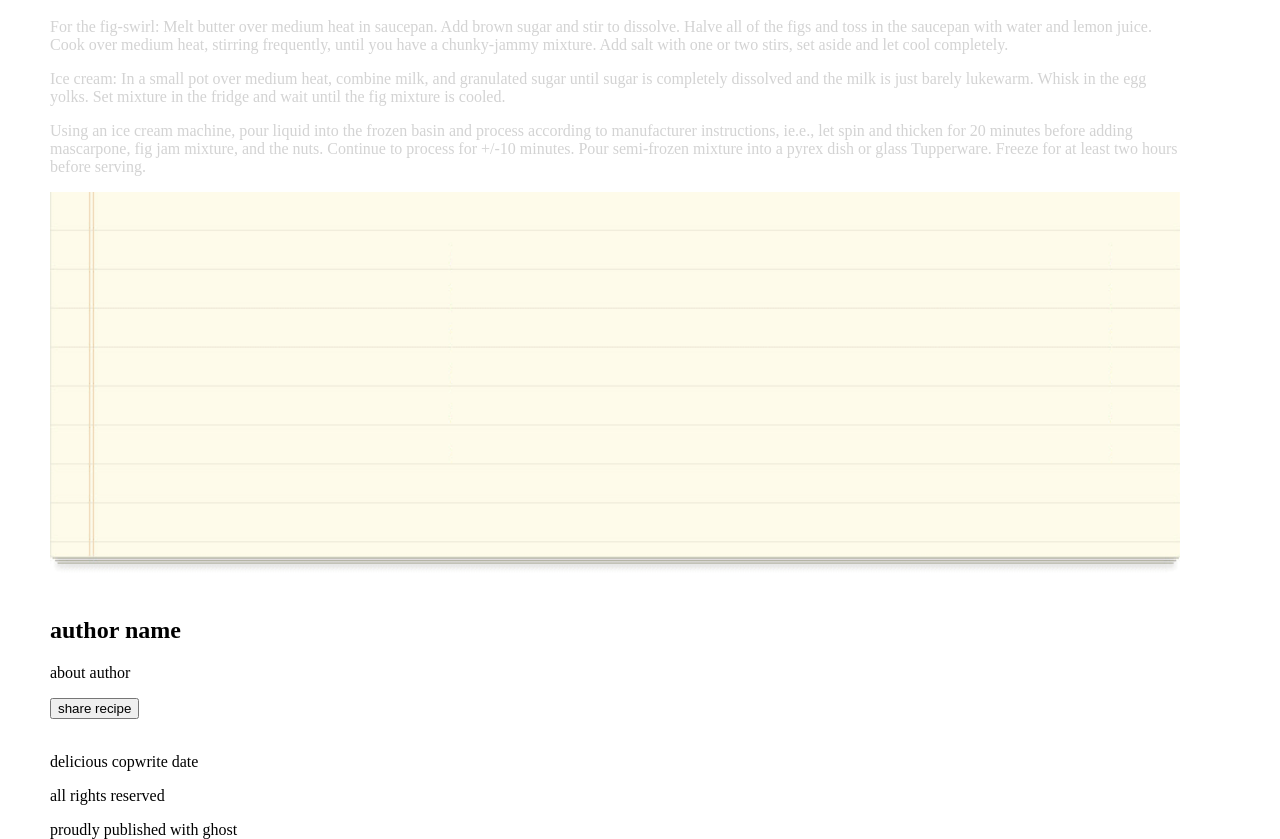
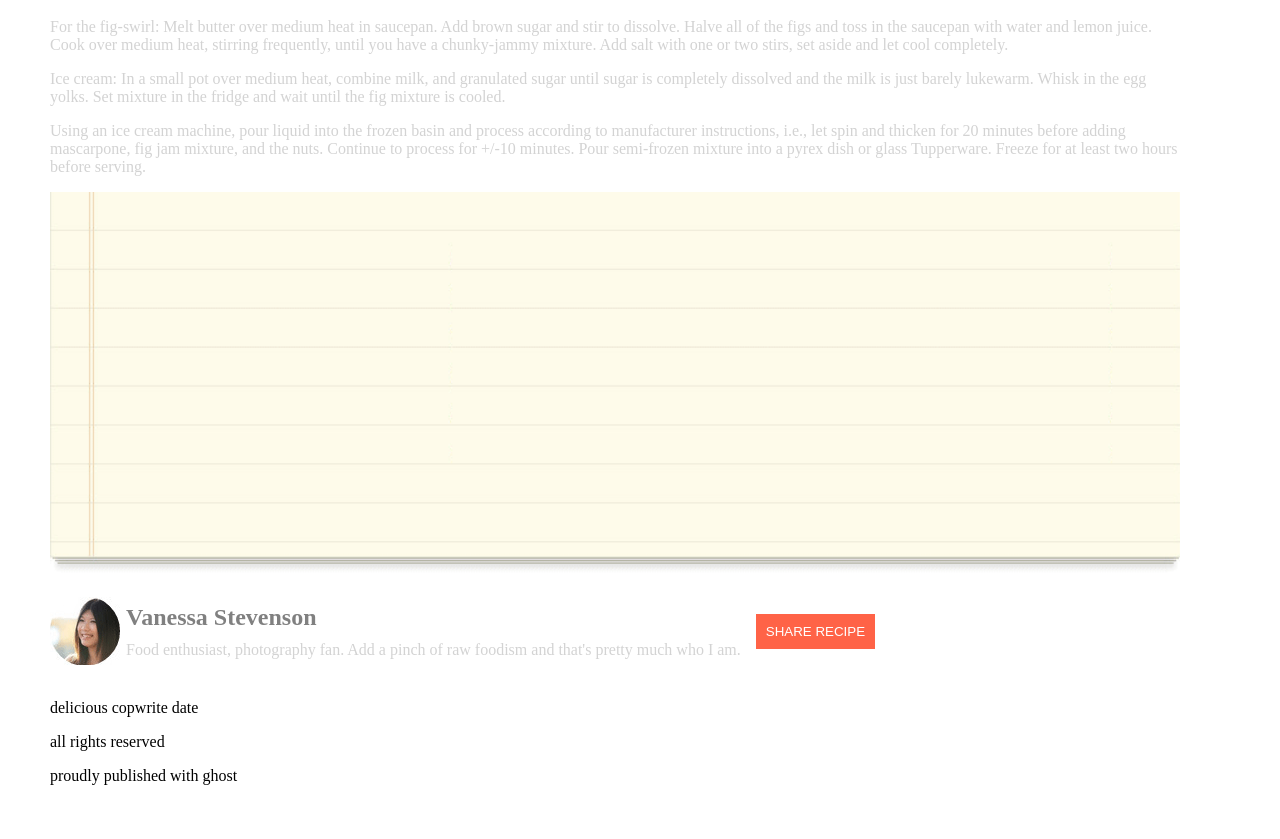
Before and after one commit to NoahDeltoroSmyth/Chocolate-pizza, a website: page index.html in a window 1280 px wide. Shown: the part 1047-1886 px from the top of the page. After the commit the page ends 1832 px from the top, so only its background shows below. Drawn offline with Linux system fonts and the light colour scheme.

Commit message:
updated option section

```diff
--- a/index.html
+++ b/index.html
@@ -56,19 +56,25 @@
         and the milk is just barely lukewarm. Whisk in the egg yolks. Set mixture in the fridge and wait until the fig
         mixture is cooled.</p>
     <p>Using an ice cream machine, pour liquid into the frozen basin and process according to manufacturer instructions,
-        ie.e., let spin and thicken for 20 minutes before adding mascarpone, fig jam mixture, and the nuts. Continue to
+        i.e., let spin and thicken for 20 minutes before adding mascarpone, fig jam mixture, and the nuts. Continue to
         process for +/-10 minutes. Pour semi-frozen mixture into a pyrex dish or glass Tupperware. Freeze for at least two
         hours before serving.</p>
     <img id="notepad-img" src="./assets/list-bg.png" alt="notepad image">
 </section>
+
 <br class="big-break">
+
 <section id="author-content">
+    <img src="./assets/van-pic.png" alt="pic of author">
+    <div class="author-details">
+        <h2> Vanessa Stevenson </h2>
+        <p>Food enthusiast, photography fan. Add a pinch of raw foodism and that's pretty much who I am.</p>
+    </div>
+    <button>SHARE RECIPE</button>
+</section>
 
-    <h2> author name </h2>
-    <p>about author</p>
-    <button>share recipe</button>
-</section>
 <br class="small-break">
+
 <footer id ="footer">
     <p>delicious copwrite date</p>
     <p>all rights reserved</p>
--- a/styles/style.css
+++ b/styles/style.css
@@ -78,3 +78,31 @@ h3 {
 #notepad-img {
     width: 100%;
 }
+
+#author-content {
+    display: flex;
+    align-items: center;
+    color: lightgray;
+}
+
+.author-details {
+    display: flex;
+    flex-direction: column;
+}
+
+h2 {
+    margin: 5px;
+    color: gray;
+}
+
+.author-details > p {
+    margin: 5px;
+}
+
+button {
+    background-color: tomato;
+    color: white;
+    border: none;
+    padding: 10px;
+    margin-left: 10px;
+}
```
